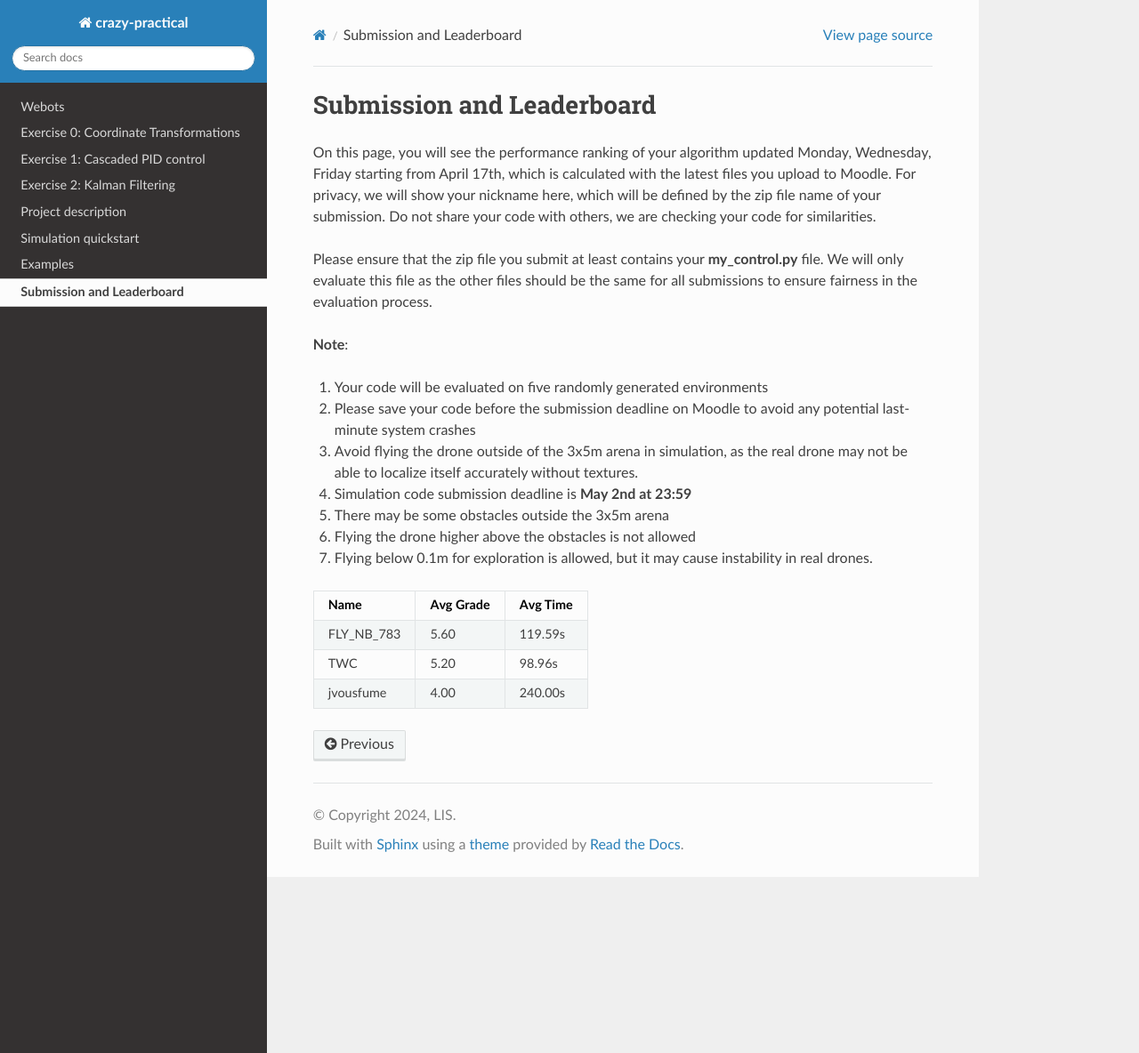
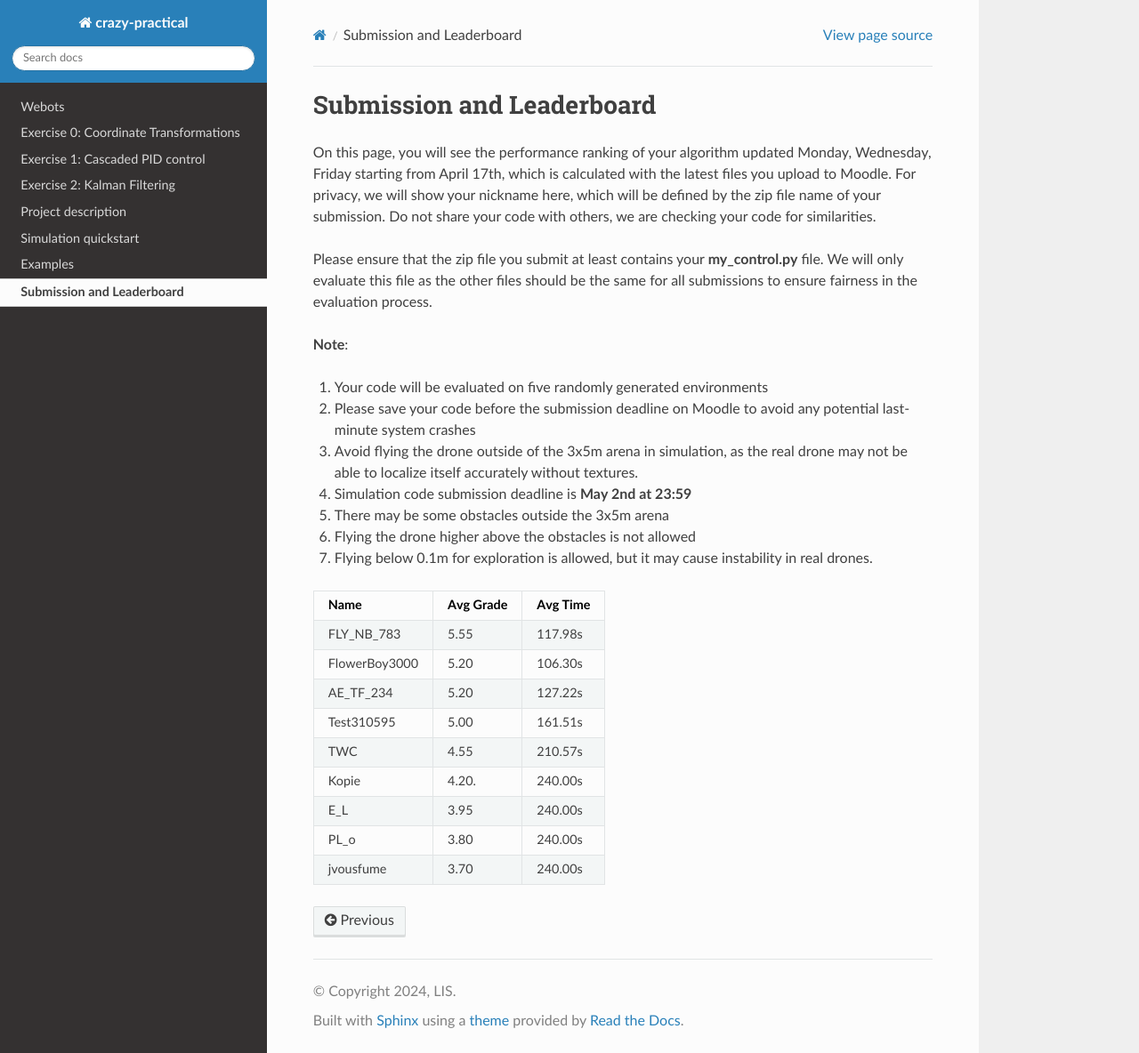
Before and after one commit to lis-epfl/micro-502, a Sphinx documentation site: the page built from docs/assignment/leaderboard.rst, in a window 1280 px wide and 1184 px high. Shown: the whole window at 89% size. Built offline with Sphinx 7.4.7 and the Read the Docs theme 2.0.0, drawn with Linux system fonts in a browser that asks for light colours.

Commit message:
Update Leaderboard

```diff
--- a/docs/assignment/leaderboard.rst
+++ b/docs/assignment/leaderboard.rst
@@ -20,7 +20,13 @@ Please ensure that the zip file you submit at least contains your **my_control.p
 ============== ========= ========
 Name           Avg Grade Avg Time
 ============== ========= ========
-FLY_NB_783     5.60      119.59s
-TWC            5.20      98.96s
-jvousfume      4.00      240.00s
+FLY_NB_783     5.55      117.98s
+FlowerBoy3000  5.20      106.30s
+AE_TF_234      5.20      127.22s
+Test310595     5.00      161.51s
+TWC            4.55      210.57s
+Kopie	       4.20.     240.00s
+E_L            3.95      240.00s
+PL_o           3.80      240.00s
+jvousfume      3.70      240.00s
 ============== ========= ========
```
